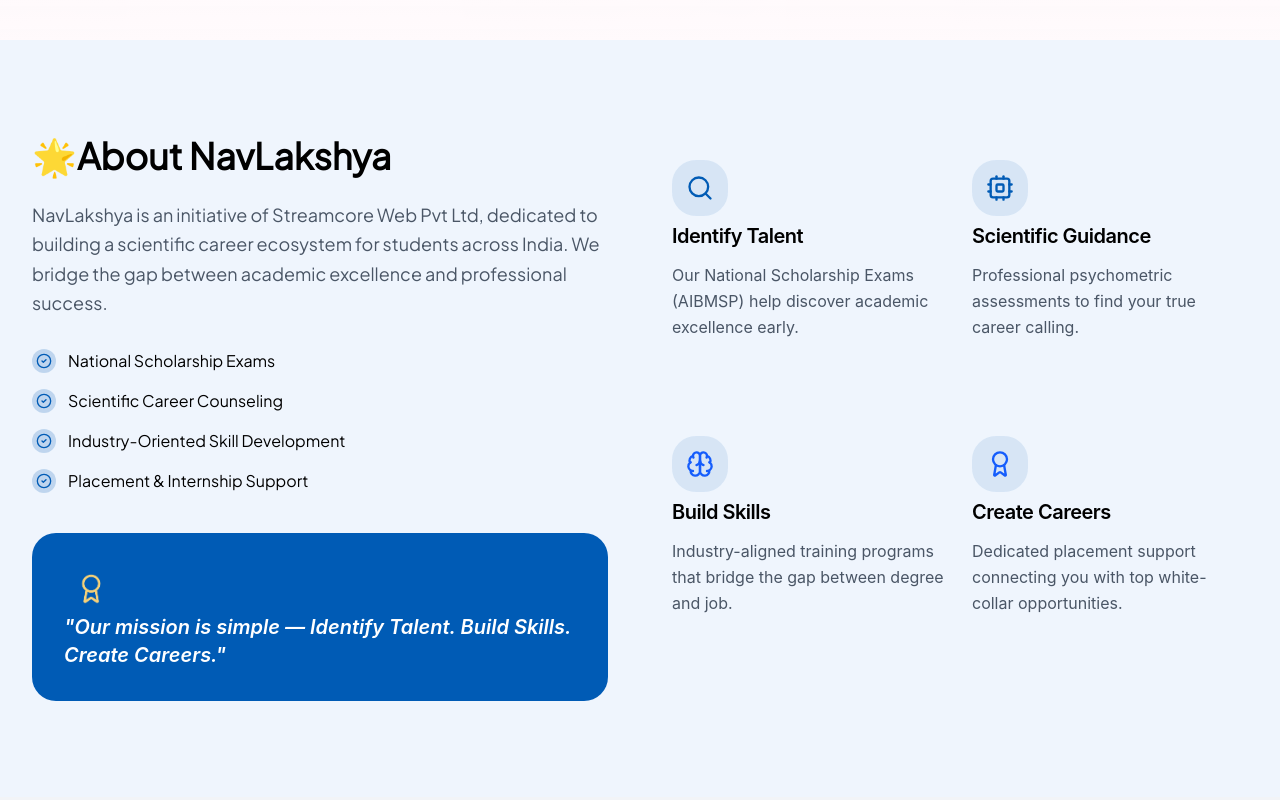
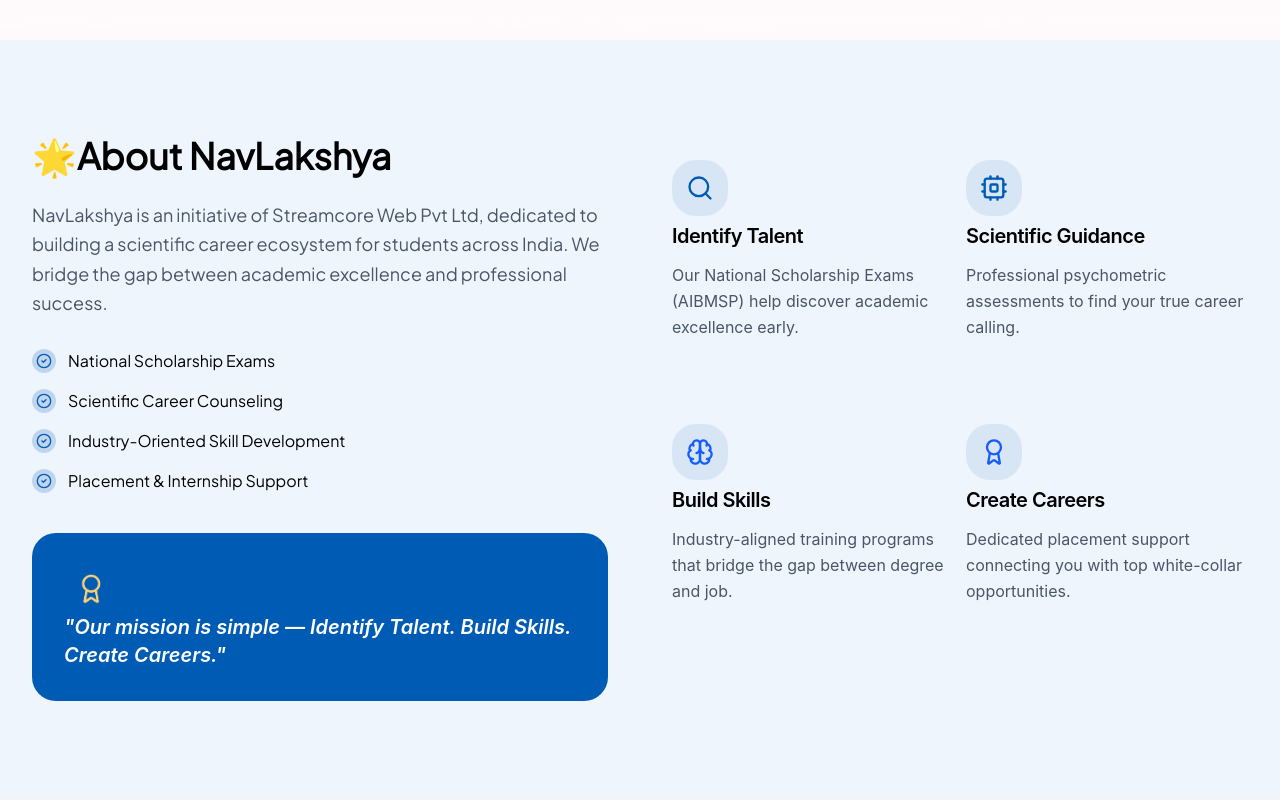
Before and after one commit to shashvin3/Project_NL, a React (Vite) app: page / in a window 1280 px wide. Shown: the part 840-1640 px from the top of the page. Built offline with nearby package versions, Linux system fonts and the light colour scheme.

Commit message:
fixed padding inhome page

```diff
--- a/src/components/home/About.jsx
+++ b/src/components/home/About.jsx
@@ -4,7 +4,7 @@
 
 function About() {
     return (
-    <section className="relative py-24 bg-[#edf2f9]/30 ">
+    <section className="relative py-15 md:py-24 bg-[#edf2f9]/30 ">
      <div className="container mx-auto px-4 lg:px-8">
      <div className="grid lg:grid-cols-2 gap-16 items-center">
         {/* left part about */}
@@ -56,7 +56,7 @@
         {/* right part cards */}
         <Reveal direction="right">
         <div>
-        <div className="grid grid-cols-2 gap-6">
+        <div className="grid grid-cols-2 gap-3">
           {/* Card 1 */}
           <div className="flex flex-col space-y-1.5 p-6 px-0 hover:scale-105 group transition-all duration-400">
           <div className="w-14 h-14 rounded-3xl bg-blueone/10 flex items-center justify-center group-hover:bg-linear-to-r from-blueone to-yellowone transition-all duration-400 ">
--- a/src/components/home/HeroSection.jsx
+++ b/src/components/home/HeroSection.jsx
@@ -6,7 +6,7 @@
 
 function HeroSection() {
   return (
-    <section className="relative pb-5 px-6 text-center overflow-hidden min-h-screen">
+    <section className="relative pb-10  px-6 text-center overflow-hidden min-h-screen">
        <span className="relative inline-flex items-center gap-2 px-6 py-2 text-blueone border border-blueone/20 rounded-full bg-blueone/10 mb-8 font-jakarta font-bold text-sm z-10">
           <img
             src={starblue}
--- a/src/components/home/Program.jsx
+++ b/src/components/home/Program.jsx
@@ -3,7 +3,7 @@
 
 function Program() {
   return (
-    <section className="bg-[#F2F4F7] py-24">
+    <section className="bg-[#F2F4F7] py-15 md:py-24">
       <div className="container mx-auto px-4">
         <h1 className="font-jakarta font-bold text-3xl md:text-5xl text-[#0c121a] text-center mb-6">
           🎯Our Programs
```
